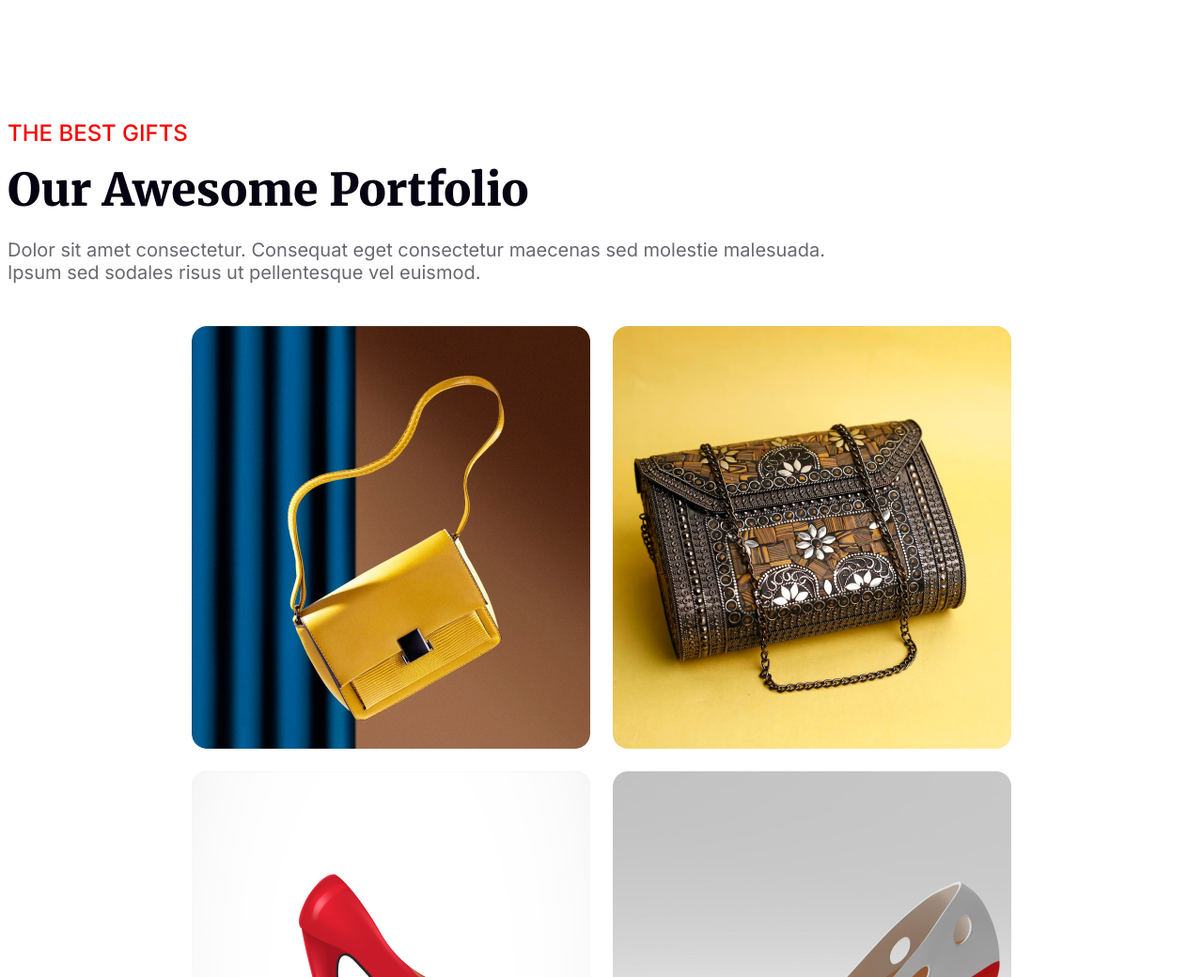
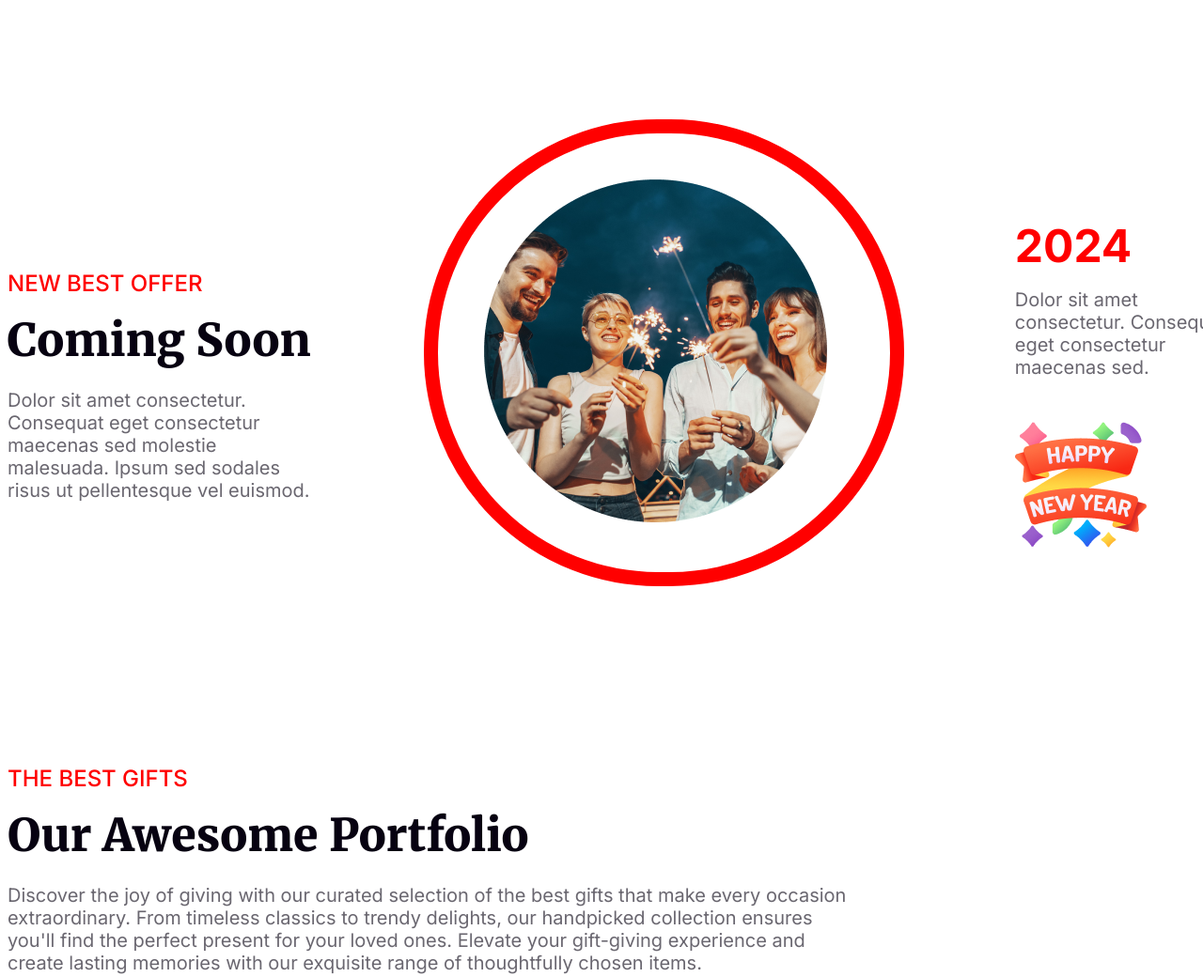
Before and after one commit to MD-YUSUF-1/Assignment-1, a plain HTML site: page index.html in a window 1280 px wide. Shown: the part 2880-3920 px from the top of the page at 94% size. Drawn offline with Linux system fonts and the light colour scheme.

Commit message:
offer section completed

```diff
--- a/index.html
+++ b/index.html
@@ -42,34 +42,38 @@
                 </div>
             </div>
         </section>
+        <section class="offer">
+            <Div class="best-offer"><p id="best-offer-title">NEW BEST OFFER</p>
+            <h3>Coming Soon</h3>
+            <p id="best-offer-description">Dolor sit amet consectetur. Consequat eget consectetur maecenas sed molestie malesuada. Ipsum sed sodales risus ut pellentesque vel euismod. </p>
+        </Div>
+            <Div class="offer-img"><img src="./resources/Ellipse1.png" alt=""></Div>
+            <Div class="happy-new-year">
+                <h2 >2024</h2>
+                <p >Dolor sit amet consectetur. Consequat eget consectetur maecenas sed.</p>
+                <img src="./resources/Group96.png" alt="">
+            </Div>
+        </section>
         <section class="gift-section">
             <div id="gift-heading">
                 <p class="gift-sec-title">THE BEST GIFTS</p>
                 <h3>Our Awesome Portfolio</h3>
-                <p class="gift-sec-description">Dolor sit amet consectetur. Consequat eget consectetur maecenas sed
-                    molestie malesuada. Ipsum sed sodales risus ut pellentesque vel euismod. </p>
+                <p class="gift-sec-description">Discover the joy of giving with our curated selection of the best gifts that make every occasion extraordinary. From timeless classics to trendy delights, our handpicked collection ensures you'll find the perfect present for your loved ones. Elevate your gift-giving experience and create lasting memories with our exquisite range of thoughtfully chosen items.</p>
             </div>
             <div class="gift-img">
-                <div class="gift-img-1"></div>
-                <div class="gift-img-2"></div>
-                <div class="gift-img-3"></div>
-                <div class="gift-img-4"></div>
-                <div class="gift-img-5"></div>
-                <div class="gift-img-6"></div>
-                <!-- <img src="./resources/Rectangle3.png" alt="">
-                <img src="./resources/Rectangle4.png" alt="">
-                <img src="./resources/Rectangle5.png" alt="">
-                <img src="./resources/Rectangle6.png" alt="">
-                <img src="./resources/Rectangle7.png" alt="">
-                <img src="./resources/Rectangle8.png" alt=""> -->
+                <div class="gift-img-1"></div> <!--Image added in CSS file-->
+                <div class="gift-img-2"></div> <!--Image added in CSS file-->
+                <div class="gift-img-3"></div> <!--Image added in CSS file-->
+                <div class="gift-img-4"></div> <!--Image added in CSS file-->
+                <div class="gift-img-5"></div> <!--Image added in CSS file-->
+                <div class="gift-img-6"></div> <!--Image added in CSS file-->
             </div>
         </section>
         <section class="subscribe">
             <div class="sub-icon"><img src="./resources/Group 61.png" alt=""></div>
             <div class="sub-container">
                 <h4>Subscribe Newsletter</h4>
-                <p>Dolor sit amet consectetur. Consequat eget consectetur maecenas sed molestie malesuada. Ipsum sed
-                    sodales risus ut pellentesque vel euismod.</p>
+                <p>Subscribe to our newsletter and stay in the loop with the latest trends, exclusive offers, and exciting updates.</p>
                 <form action="">
                     <input type="email" name="" id="input-tag" placeholder="user@gmail.com">
                     <button class="sub-button">Subscribe</button>
--- a/styles/styles.css
+++ b/styles/styles.css
@@ -186,6 +186,73 @@
     padding: 48px auto 110px;
 }
 
+/* Offer section */
+
+.offer {
+    background: #FFF;
+    width: 1300px;
+    margin: 120px auto 0px;
+    display: flex;
+    align-items: center;
+}
+
+.best-offer #best-offer-title {
+    color: #F00;
+    font-family: Inter;
+    font-size: 24px;
+    font-weight: 500;
+    margin: 0px;
+}
+
+.best-offer h3 {
+    color: #070211;
+    font-family: Merriweather;
+    font-size: 48px;
+    font-weight: 900;
+    margin: 16px 0px 0px;
+}
+
+.best-offer #best-offer-description {
+    max-width: 393px;
+    color: rgba(7, 2, 17, 0.60);
+    font-family: Inter;
+    font-size: 20px;
+    font-weight: 400;
+    margin: 22px 0px 0px;
+}
+
+.offer-img {
+    width: 463px;
+    border-radius: 463px;
+    border: 15px solid #F00;
+    padding: 49px;
+    margin: 0px 118px 70px;
+}
+
+.happy-new-year h2 {
+    color: #F00;
+    font-family: Inter;
+    font-size: 48px;
+    font-weight: 700;
+    margin: 0px;
+}
+
+.happy-new-year p {
+    max-width: 276px;
+    color: rgba(7, 2, 17, 0.60);
+    font-family: Inter;
+    font-size: 20px;
+    font-weight: 400;
+    margin: 16px 0px 0px;
+}
+
+.happy-new-year img {
+    width: 140px;
+    height: 140px;
+    margin: 43px 0px 0px;
+}
+
+
 /* gift section */
 #gift-heading {
     background: #FFF;
@@ -218,42 +285,47 @@
     margin: 22px 0px 0px;
 }
 
-.gift-img .gift-img-1{
+.gift-img .gift-img-1 {
     width: 424px;
     height: 450px;
     border-radius: 16px;
     background: url("../resources/Rectangle3.png"), lightgray 0px -35.755px / 100% 142.115% no-repeat;
     transition: 0.5s;
 }
-.gift-img .gift-img-2{
+
+.gift-img .gift-img-2 {
     width: 424px;
     height: 450px;
     border-radius: 16px;
     background: url("../resources/Rectangle4.png"), lightgray 50% / cover no-repeat;
     transition: 0.2s;
 }
-.gift-img .gift-img-3{
+
+.gift-img .gift-img-3 {
     width: 424px;
     height: 450px;
     border-radius: 16px;
     background: url("../resources/Rectangle5.png"), lightgray 50% / cover no-repeat;
     transition: 0.2s;
 }
-.gift-img .gift-img-4{
+
+.gift-img .gift-img-4 {
     width: 424px;
     height: 450px;
     border-radius: 16px;
     background: url("../resources/Rectangle6.png"), lightgray -195.366px 0px / 156.077% 100% no-repeat;
     transition: 0.2s;
 }
-.gift-img .gift-img-5{
+
+.gift-img .gift-img-5 {
     width: 424px;
     height: 450px;
     border-radius: 16px;
     background: url("../resources/Rectangle7.png"), lightgray 50% / cover no-repeat;
     transition: 0.2s;
 }
-.gift-img .gift-img-6{
+
+.gift-img .gift-img-6 {
     width: 424px;
     height: 450px;
     border-radius: 16px;
@@ -264,18 +336,23 @@
 .gift-img-1:hover {
     opacity: 0.6;
 }
+
 .gift-img-2:hover {
     opacity: 0.6;
 }
+
 .gift-img-3:hover {
     opacity: 0.6;
 }
+
 .gift-img-4:hover {
     opacity: 0.6;
 }
+
 .gift-img-5:hover {
     opacity: 0.6;
 }
+
 .gift-img-6:hover {
     opacity: 0.6;
 }
```
Also changed, not shown: resources/Ellipse1.png (renamed from resources/Ellipse 1.png), resources/Group96.png (renamed from resources/Group 96.png).
